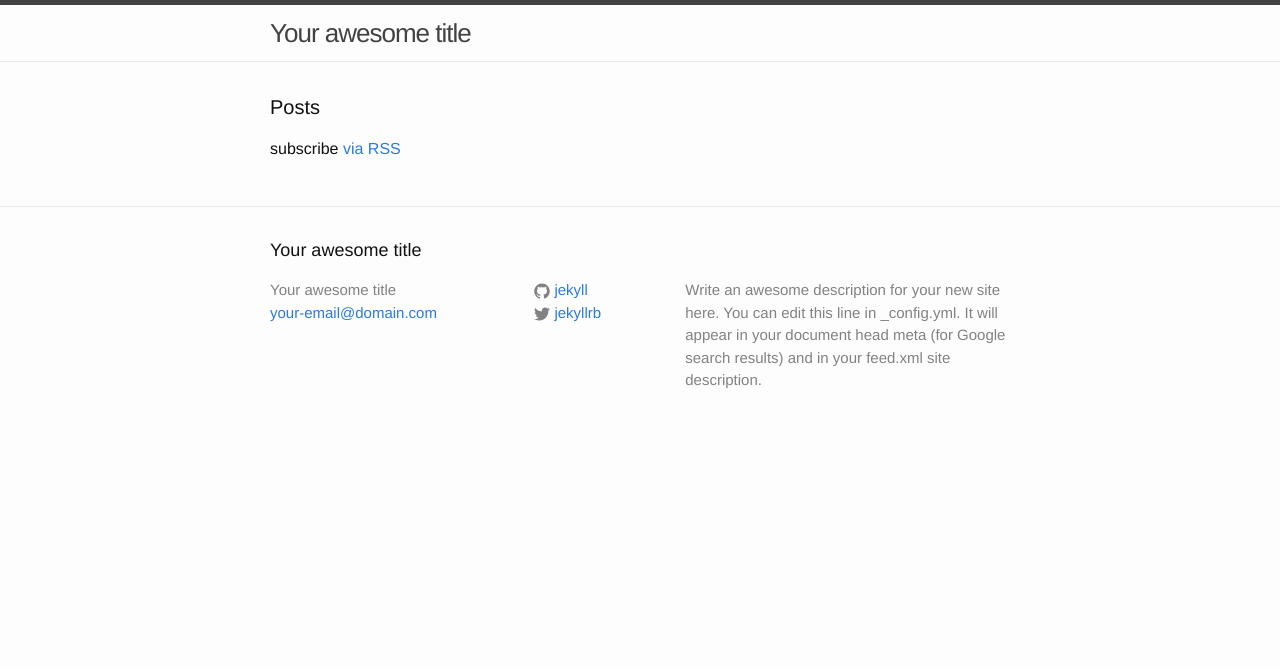
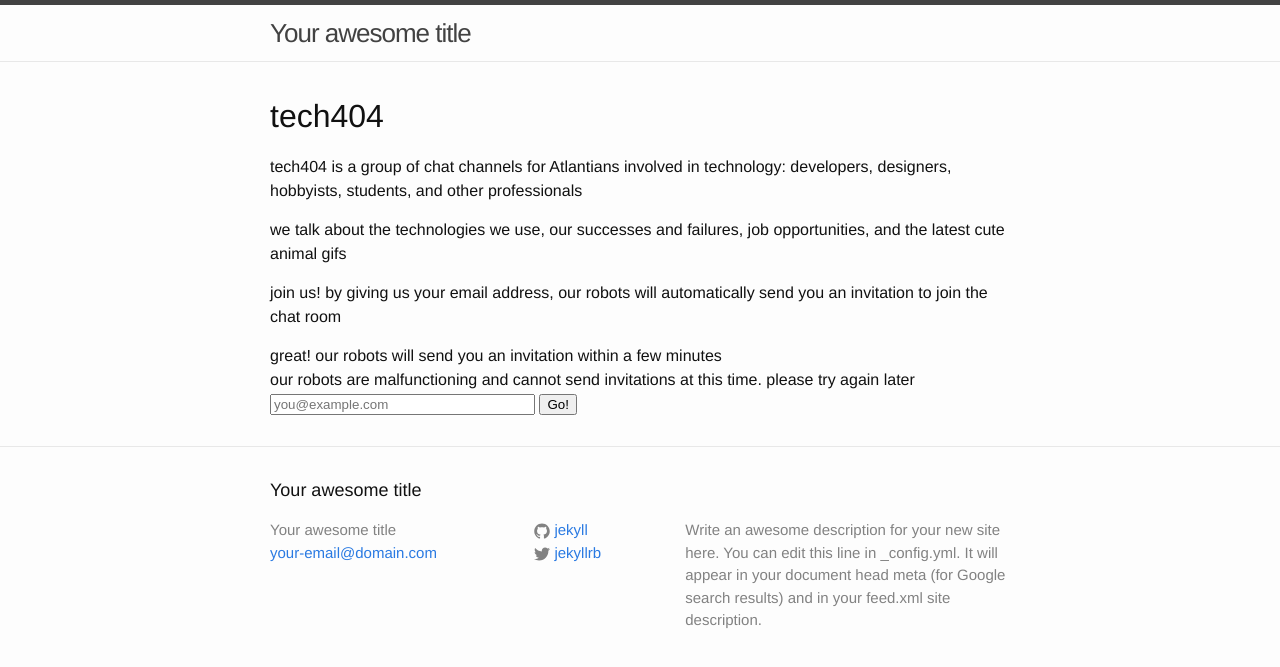
Before and after one commit to tech404/tech404.github.io, a Jekyll site: the page built from index.html, in a window 1280 px wide. Shown: the top 667 px of the page. Built offline with Jekyll 4.4.1, drawn with Linux system fonts in a browser that asks for light colours; nearby versions of some CDN libraries.

Commit message:
Adds simple invite form

```diff
--- a/_includes/head.html
+++ b/_includes/head.html
@@ -9,4 +9,7 @@
   <link rel="stylesheet" href="{{ "/css/main.css" | prepend: site.baseurl }}">
   <link rel="canonical" href="{{ page.url | replace:'index.html','' | prepend: site.baseurl | prepend: site.url }}">
   <link rel="alternate" type="application/rss+xml" title="{{ site.title }}" href="{{ "/feed.xml" | prepend: site.baseurl | prepend: site.url }}" />
+
+  <script type="text/javascript" src="https://code.jquery.com/jquery-2.1.3.min.js"></script>
+  <script type="text/javascript" src="{{ "/js/invitation_form.js" | prepend: site.baseurl }}"></script>
 </head>
--- a/index.html
+++ b/index.html
@@ -2,22 +2,29 @@
 layout: default
 ---
 
-<div class="home">
+<h1>tech404</h1>
 
-  <h1 class="page-heading">Posts</h1>
+<p>
+  tech404 is a group of chat channels for Atlantians involved in technology: developers, designers, hobbyists, students, and other professionals
+</p>
 
-  <ul class="post-list">
-    {% for post in site.posts %}
-      <li>
-        <span class="post-meta">{{ post.date | date: "%b %-d, %Y" }}</span>
+<p>
+  we talk about the technologies we use, our successes and failures, job opportunities, and the latest cute animal gifs
+</p>
 
-        <h2>
-          <a class="post-link" href="{{ post.url | prepend: site.baseurl }}">{{ post.title }}</a>
-        </h2>
-      </li>
-    {% endfor %}
-  </ul>
+<p>
+  join us! by giving us your email address, our robots will automatically send you an invitation to join the chat room
+</p>
 
-  <p class="rss-subscribe">subscribe <a href="{{ "/feed.xml" | prepend: site.baseurl }}">via RSS</a></p>
+<div id="invitationFormSuccess">
+  great! our robots will send you an invitation within a few minutes
+</div>
 
+<div id="invitationFormFail">
+  our robots are malfunctioning and cannot send invitations at this time. please try again later
 </div>
+
+<form id="invitationForm">
+  <input type="email" name="invitation[email]" size="30" placeholder="you@example.com">
+  <input type="submit" value="Go!">
+</form>
```
Also changed, not shown: js/invitation_form.coffee (added, +11 -0 lines).
